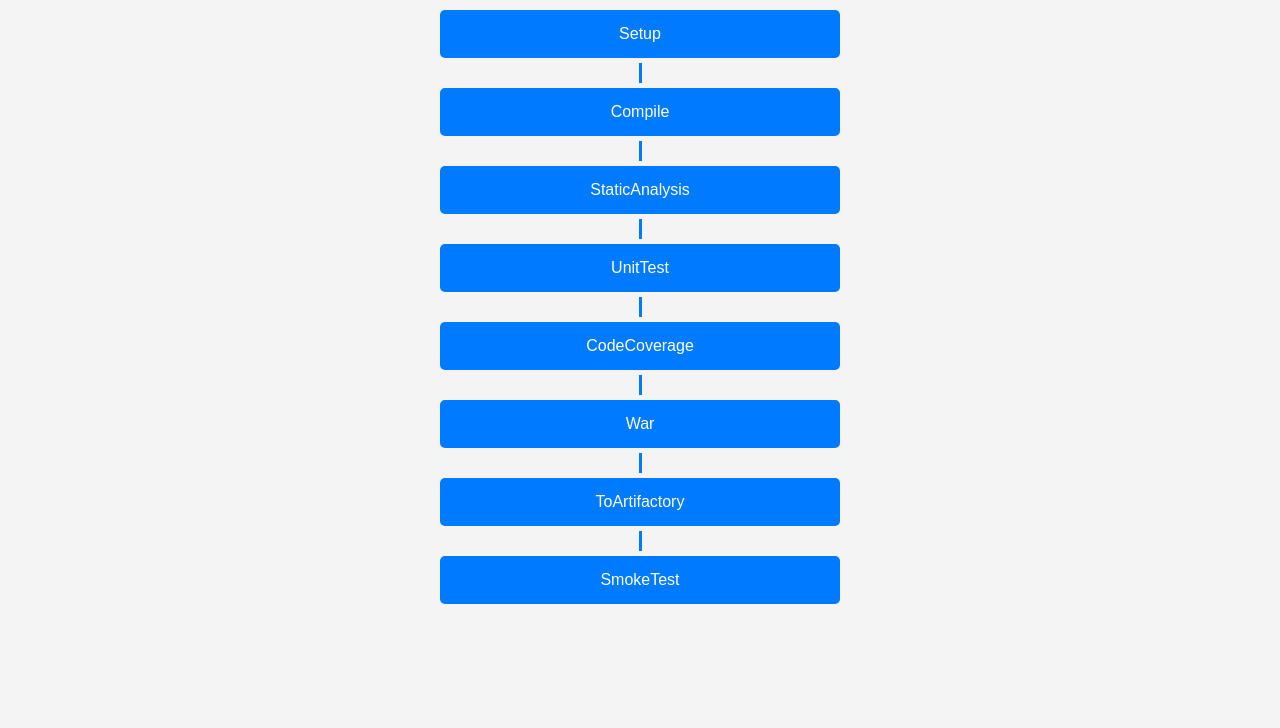
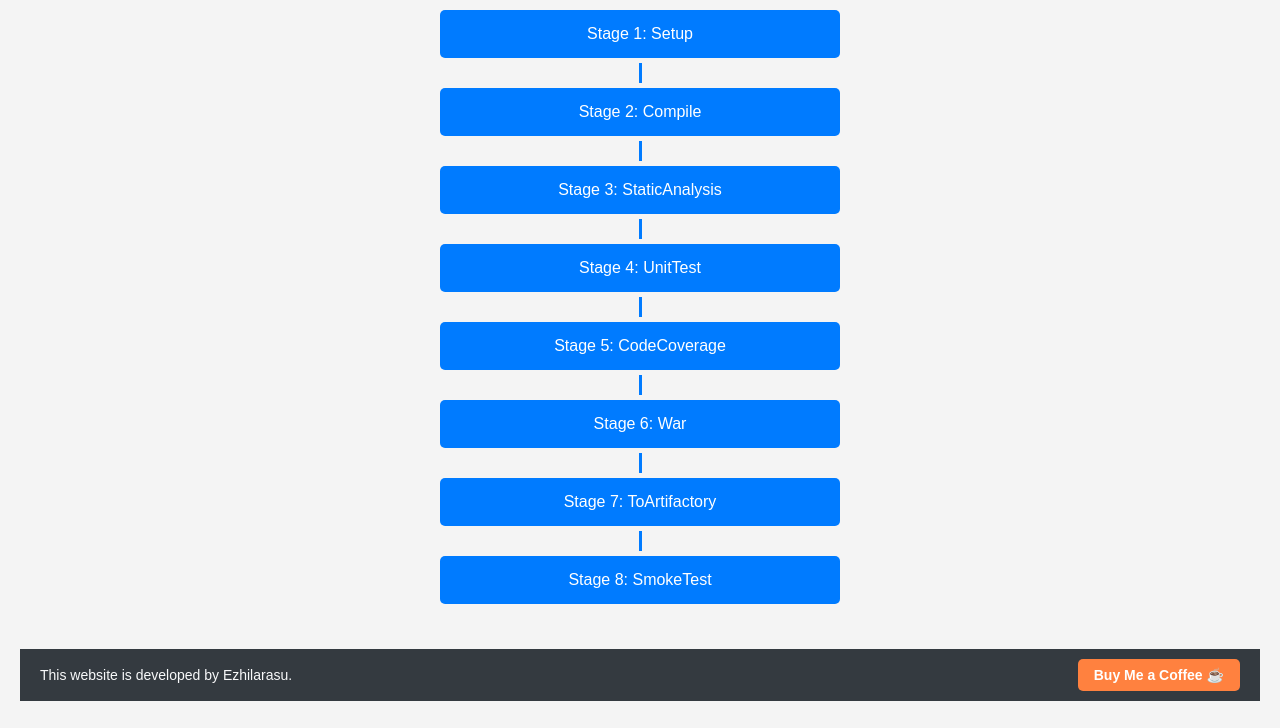
Before and after one commit to ezhilezhil/jenkins-pipline, a plain HTML site: page index.html in a window 1280 px wide. Shown: the part 72-800 px from the top of the page. Drawn offline with Linux system fonts and the light colour scheme.

Commit message:
Update index.html

```diff
--- a/index.html
+++ b/index.html
@@ -5,34 +5,113 @@
     <meta name="viewport" content="width=device-width, initial-scale=1.0">
     <title>Jenkins Pipeline Stages</title>
     <link rel="stylesheet" href="styles.css">
+    <style>
+        /* Style for the footer button */
+        .coffee-btn {
+            display: inline-block;
+            padding: 8px 16px;
+            font-size: 14px;
+            font-weight: bold;
+            color: #fff;
+            background-color: #FF813F;
+            border: none;
+            border-radius: 5px;
+            text-decoration: none;
+            cursor: pointer;
+            transition: background-color 0.3s ease;
+        }
+
+        .coffee-btn:hover {
+            background-color: #E3702F;
+        }
+
+        /* Footer Styling */
+        .footer {
+            background-color: #343a40; /* Dark background for footer */
+            color: #fff; /* Light text color for contrast */
+            padding: 10px 20px; /* Smaller padding */
+            display: flex;
+            justify-content: space-between;
+            align-items: center;
+            position: relative;
+            width: 100%;
+            margin-top: auto; /* Ensure footer stays at the bottom */
+        }
+
+        .footer-text {
+            font-size: 14px;
+            color: #f8f9fa;
+            margin: 0;
+            flex: 1;
+            text-align: left;
+        }
+
+        .footer .coffee-btn {
+            margin-top: 0;
+            text-align: right;
+        }
+
+        @media (max-width: 600px) {
+            .footer {
+                flex-direction: column;
+                text-align: center;
+                padding: 10px 15px; /* Smaller padding on mobile */
+            }
+
+            .footer-text {
+                margin-bottom: 10px;
+            }
+
+            .footer .coffee-btn {
+                margin-top: 10px;
+            }
+        }
+
+        /* Ensure the body content takes full height */
+        html, body {
+            height: 100%;
+            margin: 0;
+        }
+
+        .content {
+            flex: 1; /* Allow content to expand and push footer down */
+        }
+
+        /* Add spacing below the pipeline content */
+        .pipeline {
+            margin-bottom: 40px; /* Space between Smoke Test and footer */
+        }
+    </style>
 </head>
 <body>
-    <h1>Jenkins 8 Stage Pipeline</h1>
+    <h1>Jenkins Eight-Stage Pipeline</h1>
 
-    <!-- Video Element, hidden by default -->
-    <video id="stageVideo" controls style="display: none; width: 80%; margin: 20px auto; max-width: 800px;">
-        <source id="videoSource" type="video/mp4">
-        Your browser does not support the video tag.
-    </video>
-
+    <div class="content">
         <!-- Pipeline Structure with Full-Screen Video Play -->
         <div class="pipeline">
-        <a href="video1.mp4" class="stage" onclick="playVideo(1)">Setup</a>
+            <a href="video1.mp4" class="stage" onclick="playVideo(1)">Stage 1: Setup</a>
             <span class="connector"></span>
-        <a href="video2.mp4" class="stage" onclick="playVideo(2)">Compile</a>
+            <a href="video2.mp4" class="stage" onclick="playVideo(2)">Stage 2: Compile</a>
             <span class="connector"></span>
-        <a href="video3.mp4" class="stage" onclick="playVideo(3)">StaticAnalysis</a>
+            <a href="video3.mp4" class="stage" onclick="playVideo(3)">Stage 3: StaticAnalysis</a>
             <span class="connector"></span>
-        <a href="video4.mp4" class="stage" onclick="playVideo(4)">UnitTest</a>
+            <a href="video4.mp4" class="stage" onclick="playVideo(4)">Stage 4: UnitTest</a>
             <span class="connector"></span>
-        <a href="video5.mp4" class="stage" onclick="playVideo(5)">CodeCoverage</a>
+            <a href="video5.mp4" class="stage" onclick="playVideo(5)">Stage 5: CodeCoverage</a>
             <span class="connector"></span>
-        <a href="video6.mp4" class="stage" onclick="playVideo(6)">War</a>
+            <a href="video6.mp4" class="stage" onclick="playVideo(6)">Stage 6: War</a>
             <span class="connector"></span>
-        <a href="video7.mp4" class="stage" onclick="playVideo(7)">ToArtifactory</a>
+            <a href="video7.mp4" class="stage" onclick="playVideo(7)">Stage 7: ToArtifactory</a>
             <span class="connector"></span>
-        <a href="video8.mp4" class="stage" onclick="playVideo(8)">SmokeTest</a>
+            <a href="video8.mp4" class="stage" onclick="playVideo(8)">Stage 8: SmokeTest</a>
         </div>
+    </div>
+
+    <!-- Footer Section -->
+    <footer class="footer">
+        <p class="footer-text">This website is developed by Ezhilarasu.</p>
+        <a href="https://buymeacoffee.com/ezhilarasu" target="_blank" class="coffee-btn">Buy Me a Coffee ☕</a>
+    </footer>
 
     <script>
         // Array of video URLs (adjust the paths as needed)
@@ -51,10 +130,10 @@
             const video = document.getElementById("stageVideo");
             const videoSource = document.getElementById("videoSource");
 
-            videoSource.src = videos[stage - 1];  // Set the video source based on the stage clicked
-            video.load();  // Re-load the video with the new source
-            video.style.display = "block";  // Show the video element
-            video.play();  // Play the video
+            videoSource.src = videos[stage - 1]; // Set the video source based on the stage clicked
+            video.load(); // Re-load the video with the new source
+            video.style.display = "block"; // Show the video element
+            video.play(); // Play the video
 
             // Optional: Full-screen mode
             if (video.requestFullscreen) {
```
Lines whose indentation alone changed are shown as unchanged.
